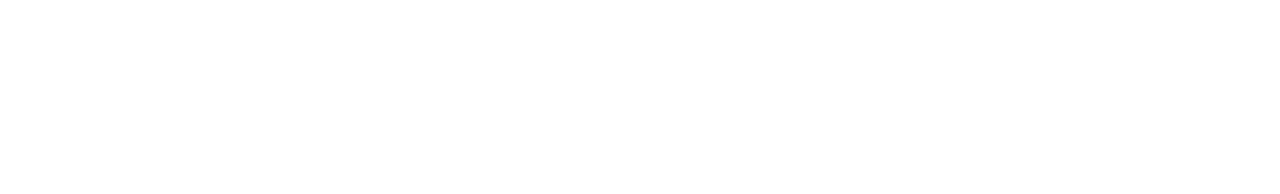
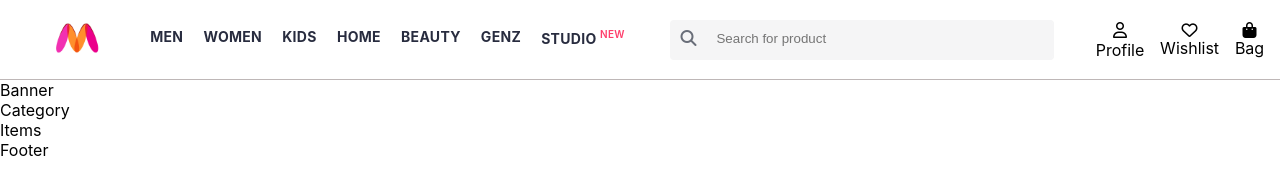
Before and after one commit to komalbhagat123/Myntra_Clone, a plain HTML site: page index.html in a window 1280 px wide. Drawn offline with Linux system fonts and the light colour scheme.

Commit message:
navbar done

```diff
--- a/index.html
+++ b/index.html
@@ -1,13 +1,65 @@
 <!DOCTYPE html>
 <html lang="en">
-<head>
-    <meta charset="UTF-8">
-    <meta name="viewport" content="width=device-width, initial-scale=1.0">
-    <title>Document</title>
-    <link rel="stylesheet" href="style.css">
-</head>
-<body>
+  <head>
+    <meta charset="UTF-8" />
+    <meta name="viewport" content="width=device-width, initial-scale=1.0" />
+    <title>Myntra Clone</title>
+    <script
+      src="https://kit.fontawesome.com/727d9ea64e.js"
+      crossorigin="anonymous"
+    ></script>
+    <link rel="stylesheet" href="style.css" />
+  </head>
+  <body>
+    <header>
+      <div id="logo-container">
+        <a href="#"
+          ><img id="myntra-logo" src="images/myntra_logo.webp" alt=""
+        /></a>
+      </div>
 
+      <nav class="nav-bar">
+        <a href="">MEN</a>
+        <a href="">WOMEN</a>
+        <a href="">KIDS</a>
+        <a href="">HOME</a>
+        <a href="">BEAUTY</a>
+        <a href="">GENZ</a>
+        <a href="">STUDIO <sup>NEW</sup> </a>
+      </nav>
+
+      <div class="search-bar-container">
+        <span
+          ><i class="fa-solid fa-magnifying-glass" id="search-icon"></i
+        ></span>
+        <input class="search-bar" placeholder="Search for product" />
+      </div>
+
+      <div class="action-bar">
+        <div class="action-container">
+          <span>
+            <i class="fa-regular fa-user action-icon"></i>
+          </span>
+          <span class="action-name">Profile</span>
+        </div>
+
+        <div class="action-container">
+          <i class="fa-regular fa-heart action-icon "></i>
+          <span class="action-name">Wishlist</span>
+        </div>
+
+        <div class="action-container">
+          <i class="fa-solid fa-bag-shopping action-icon"></i>
+          <span class="action-name">Bag</span>
+        </div>
+      </div>
+    </header>
+    <main>
+      <div id="banner-container">Banner</div>
+      <div id="category-container">Category</div>
+      <div id="category-items">Items</div>
+    </main>
+    <footer>Footer</footer>
     <script src="script.js"></script>
-</body>
+  </body>
 </html>
--- a/style.css
+++ b/style.css
@@ -1,5 +1,4 @@
 *{
-
     margin: 0;
     padding: 0;
     box-sizing: border-box;
@@ -8,7 +7,96 @@
 
 html,body{
 
-    height: 100%;
     width: 100%;
+    font-family: Assistant, -apple-system, BlinkMacSystemFont, Segoe UI, Roboto, Helvetica, Arial, sans-serif;
 
 }
+
+header{
+    display: flex;
+    height: 80px;
+    background-color: #ffffff;
+    justify-content: space-between;
+    align-items: center;
+    border-bottom: 1px solid #beb7b7;
+
+}
+
+#logo-container{
+    margin-left: 4%;
+}
+#myntra-logo{
+    height: 40px;
+}
+
+.nav-bar{
+    display: flex;
+    min-width: 515px;
+    justify-content: space-evenly;
+
+}
+
+.nav-bar a{
+    text-decoration: none;
+    font-size: 14px;
+    letter-spacing: .3px;
+    color: #282c3f;
+    font-weight: 700;
+    padding: 27px 0;
+    box-sizing: border-box;
+    border-bottom:4px solid #ffffff ;
+}
+
+.nav-bar a:hover{
+    border-bottom:5px solid #f54e77 ;
+}
+
+.nav-bar a sup{
+    font-size: 10px;
+    color: #ff3f6c;
+    font-weight: 600;
+}
+
+.search-bar-container {
+    height: 40px;
+    min-width: 200px;
+    width: 30%;
+    display: flex;
+}
+
+#search-icon{
+        padding: 10px 10px;
+        height: 20px;
+        box-sizing: content-box;
+        color: #696e79;
+        background-color: #f5f5f6;
+        border-radius: 4px 0 0 4px;
+        align-content: space-between;
+}
+.search-bar{
+    background-color: #f5f5f6;
+    align-items: center;
+    color: #696e79;
+    box-sizing: content-box;
+    padding: 8px 10px 10px;
+    border: 1px solid #f5f5f6;
+    border-radius: 0 4px 4px 0;
+    border-left: 0;
+    flex-grow: 1;
+}
+
+
+.action-bar{
+    display: flex;
+    min-width: 200px;
+    justify-content: space-evenly;
+    align-items: center ;
+
+}
+
+.action-container{
+
+    display: flex;
+    flex-direction: column;
+    align-items: center;
+}
```
